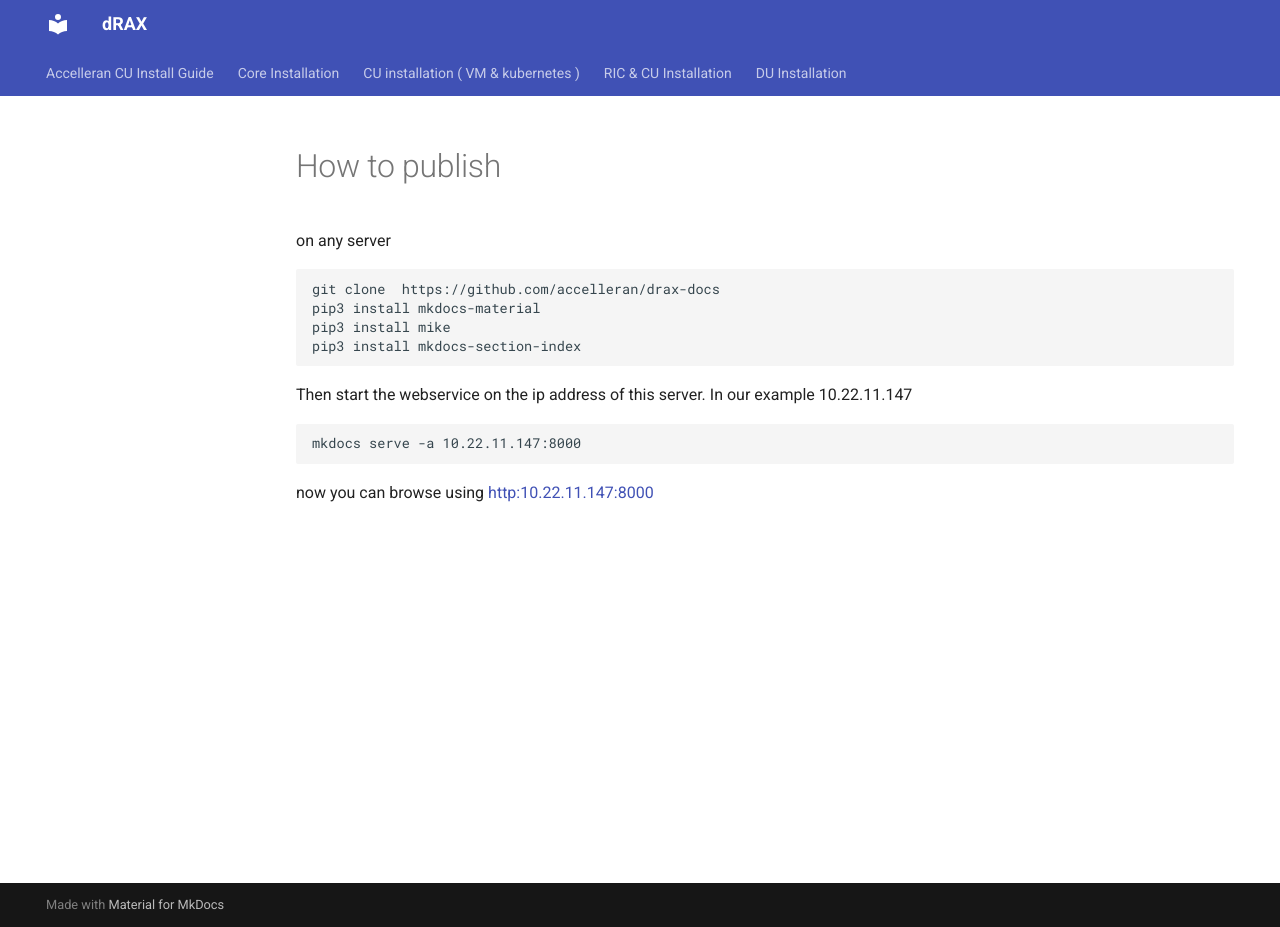
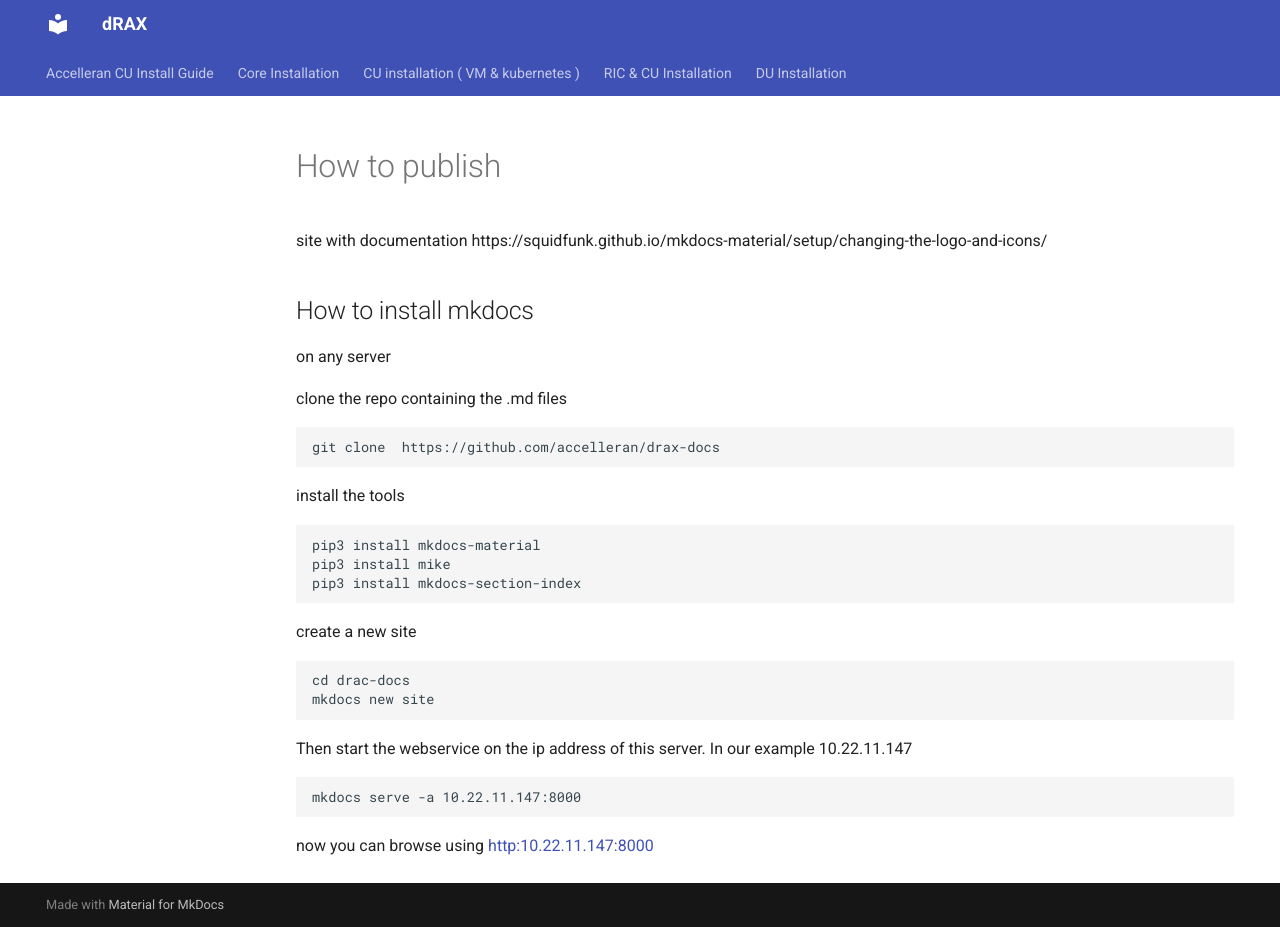
Before and after one commit to accelleran/drax-docs, an MkDocs documentation site: the page built from docs/publish.md, in a window 1280 px wide and 927 px high. Built offline with MkDocs 1.6.1 and Material for MkDocs 9.7.7, drawn with Linux system fonts in a browser that asks for light colours; the version menu is left out.

Commit message:
Update publish.md

````diff
--- a/docs/publish.md
+++ b/docs/publish.md
@@ -1,11 +1,27 @@
 # How to publish
+
+site with documentation
+https://squidfunk.github.io/mkdocs-material/setup/changing-the-logo-and-icons/
+
+## How to install mkdocs
 on any server
 
+clone the repo containing the .md files
 ```
 git clone  https://github.com/accelleran/drax-docs
+```
+
+install the tools
+```
 pip3 install mkdocs-material
 pip3 install mike
 pip3 install mkdocs-section-index
+```
+
+create a new site
+```
+cd drac-docs
+mkdocs new site
 ```
 
 Then start the webservice on the ip address of this server. In our example 10.22.11.147
````
